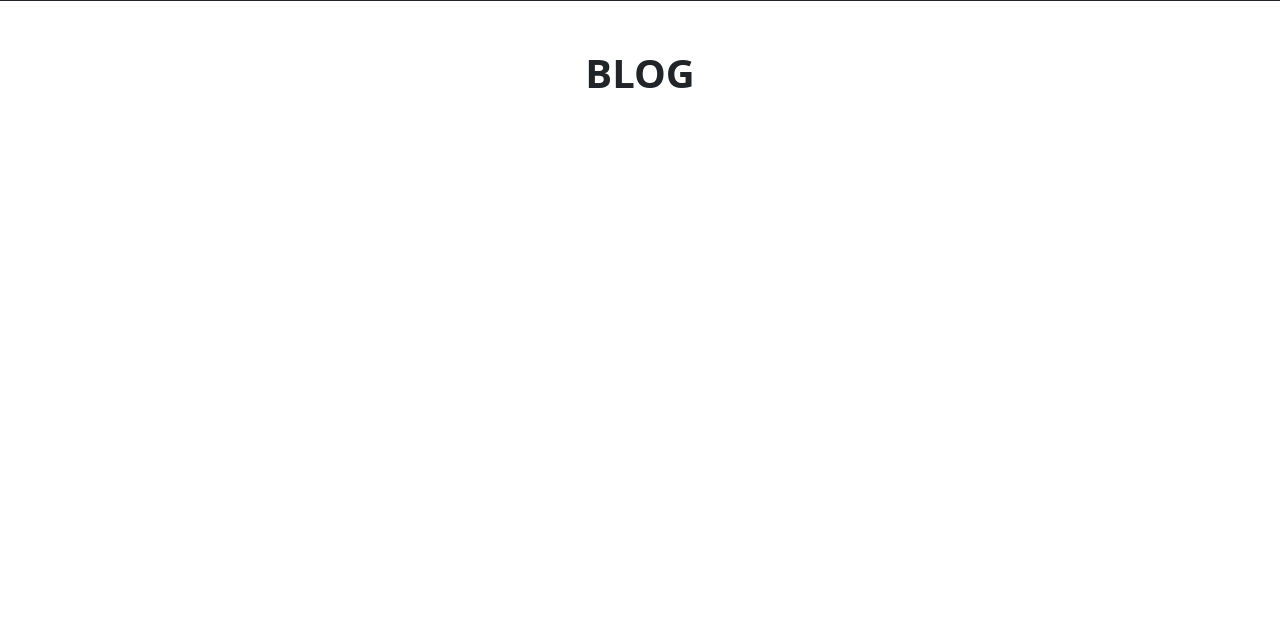
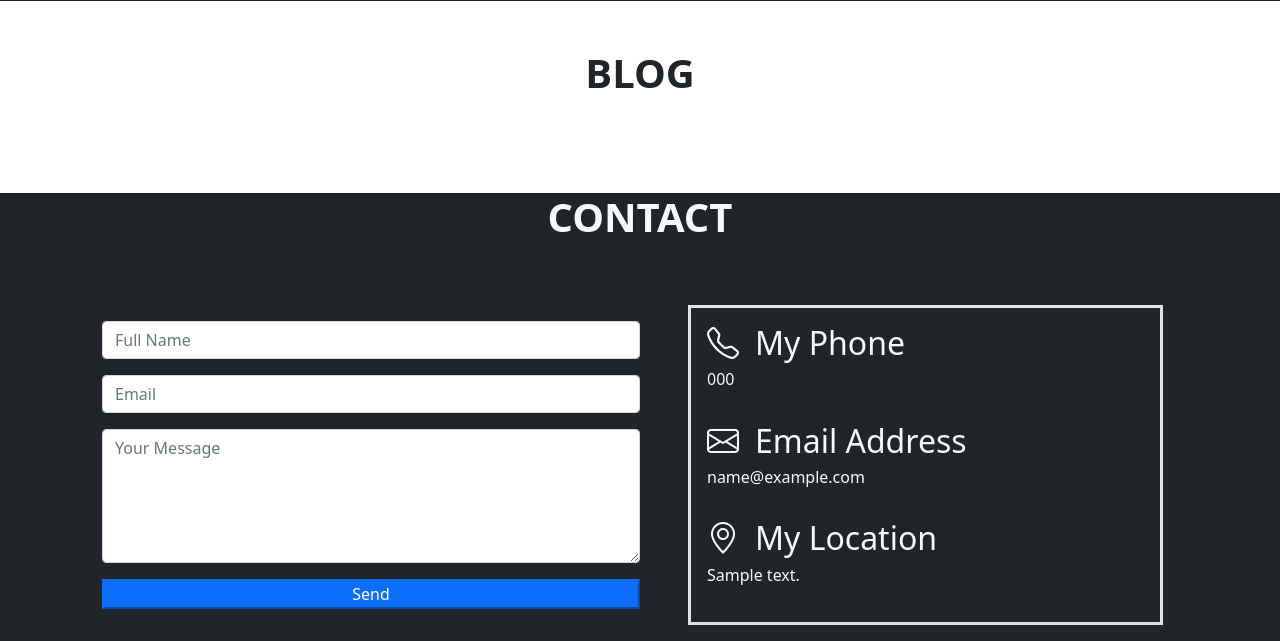
Before and after one commit to Penk13/mywebsite, a Django app: page / in a window 1280 px wide. Shown: the part 2139-2780 px from the top of the page. Before the commit the page ends 2227 px from the top, so only its background shows below. Run offline with Django 3.2, Linux system fonts and the light colour scheme; tables that the repository leaves empty hold one stand-in row (values such as "Sample post"); grey boxes marked "Sample" are stand-in pictures; data that the repository does not hold is empty; some libraries are stand-ins or nearby versions.

Commit message:
create contact section

```diff
--- a/portfolio/admin.py
+++ b/portfolio/admin.py
@@ -5,6 +5,7 @@ from .models import (
     Skill,
     Project,
     Blog,
+    Contact
 )
 
 
@@ -12,3 +13,4 @@ admin.site.register(Portfolio)
 admin.site.register(Skill)
 admin.site.register(Project)
 admin.site.register(Blog)
+admin.site.register(Contact)
--- /dev/null
+++ b/portfolio/forms.py
@@ -0,0 +1,16 @@
+from django import forms
+
+
+class ContactForm(forms.Form):
+    full_name = forms.CharField(
+        label="",
+        widget=forms.TextInput(attrs={'placeholder': 'Full Name'})
+    )
+    email = forms.CharField(
+        label="",
+        widget=forms.TextInput(attrs={'placeholder': 'Email', 'type': 'email'})
+    )
+    message = forms.CharField(
+        label="",
+        widget=forms.Textarea(attrs={'placeholder': 'Your Message', 'rows': 5})
+    )
--- a/portfolio/models.py
+++ b/portfolio/models.py
@@ -46,3 +46,13 @@ class Blog(models.Model):
 
     def __str__(self):
         return self.title
+
+
+class Contact(models.Model):
+    me = models.ForeignKey(Portfolio, on_delete=models.CASCADE)
+    phone_number = models.CharField(max_length=20)
+    email = models.EmailField()
+    address = models.CharField(max_length=60)
+
+    def __str__(self):
+        return self.me.name
--- a/portfolio/views.py
+++ b/portfolio/views.py
@@ -1,11 +1,13 @@
-from django.shortcuts import render, get_object_or_404
+from django.shortcuts import render, get_object_or_404, redirect
 
 from .models import (
     Portfolio,
     Skill,
     Project,
     Blog,
+    Contact,
 )
+from .forms import ContactForm
 
 
 def portfolio(request):
@@ -13,10 +15,18 @@ def portfolio(request):
     my_skill = Skill.objects.all()
     my_project = Project.objects.all()
     my_blog = Blog.objects.all()
+    my_contact = Contact.objects.get(id=1)
+
+    form = ContactForm()
+    if request.method == "POST":
+        return redirect("portfolio:homepage")
+
     context = {
         'portfolio': my_portfolio,
         'skills': my_skill,
         'projects': my_project,
         'blogs': my_blog,
+        'contact': my_contact,
+        'form': form,
         }
     return render(request, "portfolio/portfolio_page.html", context)
--- a/templates/portfolio/portfolio_page.html
+++ b/templates/portfolio/portfolio_page.html
@@ -1,5 +1,6 @@
 {% extends 'base.html' %}
 {% load static %}
+{% load crispy_forms_tags %}
 
 {% block title %} Natanael Steven {% endblock title %}
 
@@ -54,7 +55,7 @@
 </section>
 
 
-<section id="projects-section" class="bg-dark text-light my-5">
+<section id="projects-section" class="bg-dark text-light">
   <div class="container">
     <h1 class="fw-bold text-center my-5">PROJECTS</h1>
     <div id="carousel" class="carousel slide" data-bs-touch="false" data-bs-interval="false">
@@ -115,18 +116,27 @@
 </section>
 
 
-<!-- <section id="contact-section" class="bg-dark text-light my-5">
+<section id="contact-section" class="bg-dark text-light">
   <div class="container">
     <h1 class="fw-bold text-center my-5">CONTACT</h1>
     <div class="row">
-      <div class="col">
-        form
+      <div class="col-12 col-lg-6 m-3 p-3">
+        <form method="POST">
+        {% csrf_token %}
+        {{ form|crispy }}
+        <input type="submit" value="Send" class="btn-primary" style="width: 100%;">
+        </form>
       </div>
-      <div class="col">
-        contact
+      <div class="col-12 col-lg-5 p-3 m-3 border border-3">
+        <h2><i class="bi bi-telephone me-3"></i>My Phone</h2>
+        <h6>{{ contact.phone_number }}</h6><br>
+        <h2><i class="bi bi-envelope me-3"></i>Email Address</h2>
+        <h6>{{ contact.email }}</h6><br>
+        <h2><i class="bi bi-geo-alt me-3"></i>My Location</h2>
+        <h6>{{ contact.address }}</h6>
       </div>
     </div>
   </div>
-</section> -->
+</section>
 
 {% endblock content %}
```
Also changed, not shown: mysite/settings/__init__.py (line endings or trailing spaces), portfolio/migrations/0009_contact.py (added), static-live/media-root/blog/pp_qw1Dw6A.jpg (added), static-live/media-root/blog/user.png (added), static-live/media-root/blog/watch_AToAzxQ.jpg (added), static-live/media-root/project/myshop_WtQO2Hw.jpg (added), static-live/media-root/project/website1_PN5bCfF.jpg (added), static-live/media-root/project/website2_CyyPi0w.jpg (added), static-live/media-root/project/website3_kdwN0hG.jpg (added).
